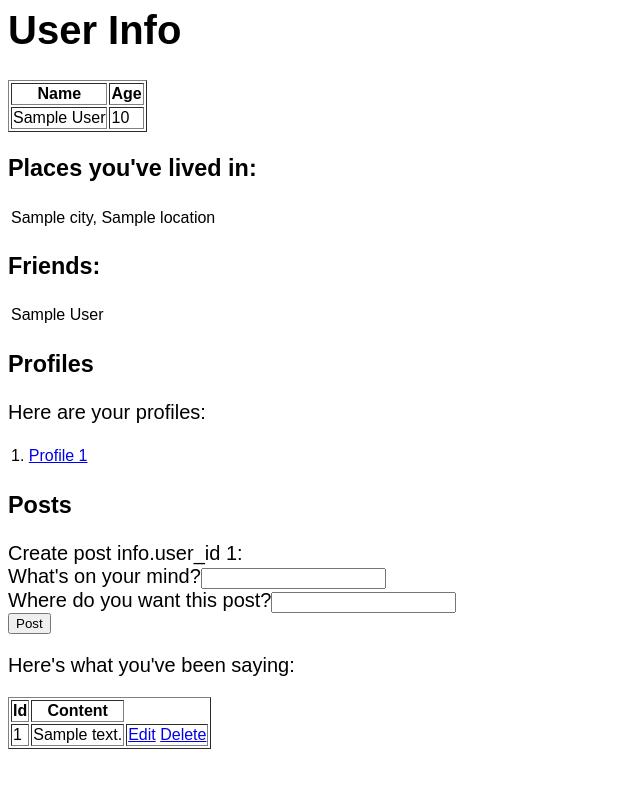
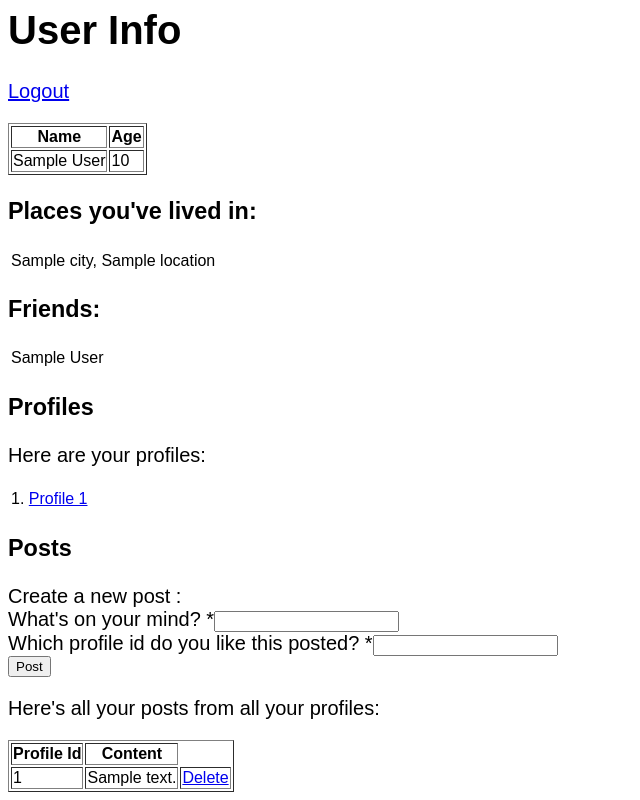
Before and after one commit to eakelly/social-network, a Flask app: template webserver/templates/user_info.html in a window 1280 px wide. Shown: the whole page, without its empty margins (0-640 px from the left). Run offline with Flask 2, Linux system fonts and the light colour scheme; the template is opened without the code that fills it: most values are stand-ins (such as "Sample title", 1, 10 or a date in 2020); parts of the project's set-up code (start-up, migrations or seed data) failed here and were passed over.

Commit message:
Add error messages, redirects, try blocks, star mandatory parameters,… (#9)
* Add error messages, redirects, try blocks, star mandatory parameters, logout link, and remove edit of posts.

* bring back admin page and fix logout link

* update age limit

* add query string to capture posting errors

* handle errors when updating bio with special characters

```diff
--- a/webserver/server.py
+++ b/webserver/server.py
@@ -116,19 +116,35 @@ def login_render():
       userid = request.form['user_id']
       password = request.form['password']
       user = g.conn.execute("SELECT * FROM users WHERE user_id = {} AND password = '{}'".format(userid, password))
-      return redirect("/user_info/{}".format(user.first()[0]))
+      # If admin user, redirect to admin page
+      if userid == '0':
+          return redirect("/admin_page/0")
+      else:
+        return redirect("/user_info/{}".format(user.first()[0]))
+
     except Exception as e:
       print(e)
-      return render_template('index.html', error='User ID or Password is incorrect. Please try again.')
+      return render_template('index.html', error='Login Failed. User ID or Password is incorrect. Please try again.')
 
 
 @app.route('/user_info/<string:id>', methods=["GET", "POST"])
 def user_info(id):
 
+  # Check error in query string when posting a message fails
+  error = ''
+  error_msg = request.args.get('error')
+  if error_msg: error = error_msg
+
   if "POST" == request.method:
-    content = request.form['create_post']
-    profile_id = request.form['profile_id']
-    user = g.conn.execute("INSERT INTO posts(user_id, profile_id, content) VALUES ({}, {}, '{}') RETURNING user_id".format(id, profile_id, content))
+    try:
+        content = request.form['create_post']
+        profile_id = request.form['profile_id']
+        user = g.conn.execute("INSERT INTO posts(user_id, profile_id, content) VALUES ({}, {}, '{}') RETURNING user_id".format(id, profile_id, content))
+    except Exception as e:
+         print(e)
+         error = "Creating a new post failed. Try again"
+         return redirect("/user_info/{}?error={}".format(id,error));
+    return redirect("/user_info/{}".format(id));
 
   user_info_query = application.user_info.fetch_user_info(id)
   user_info = g.conn.execute(user_info_query)
@@ -145,19 +161,25 @@ def user_info(id):
   user_profiles_query = application.user_info.fetch_user_profiles(id)
   user_profiles = g.conn.execute(user_profiles_query)
 
-  return render_template('user_info.html', info=user_info, friends=user_friends, posts=user_posts, locations=user_locations, profiles=user_profiles)
+  return render_template('user_info.html', info=user_info, friends=user_friends, posts=user_posts, locations=user_locations, profiles=user_profiles, error = error)
 
 
 @app.route('/edit_profile/<string:userid>/<string:profileid>', methods=["GET", "POST"])
 def edit_profile(userid, profileid):
   if "POST" == request.method:
-    bio = request.form['bio']
+    try:
+        bio = request.form['bio']
     # edit_profile_query = application.edit_profile.edit_profile_info(userid, profileid, bio)
     # edit_profile = g.conn.execute(edit_profile_query)
-    g.conn.execute("UPDATE profiles SET bio = '{}' WHERE user_id = {} AND profile_id = {}".format(bio, userid, profileid))
+        g.conn.execute("UPDATE profiles SET bio = '{}' WHERE user_id = {} AND profile_id = {}".format(bio, userid, profileid))
     # user = g.conn.execute("INSERT INTO users(first_name, middle_name, last_name, age, password) VALUES ('{}', '{}', '{}', {}, '{}') RETURNING user_id".format(first_name, middle_name, last_name, age, password))
     # return redirect("/user_info/{}/user_profile/{}/{}".format(userid, profileid))
+    except Exception as e:
+        print(e)
+        error = "Error updating profile. Try again!"
+        return render_template('edit_profile.html', user_id=userid, profile_id=profileid, error=error)
     return redirect("/user_info/user_profile/{}/{}".format(userid, profileid))
+
   return render_template('edit_profile.html', user_id=userid, profile_id=profileid)
 
 
@@ -211,7 +233,7 @@ def user_profile(userid, profileid):
 @app.route('/', methods=['GET', 'POST'])
 def index():
     if request.method == 'POST':
-        # try:
+      try:
         first_name = request.form['first_name']
         middle_name = request.form['middle_name']
         last_name = request.form['last_name']
@@ -224,8 +246,11 @@ def index():
         print('user', user)
         return redirect("/user_info/{}".format(user.first()[0]))
 
-        # except Exception as e:
-        #     print(e)
+      except Exception as e:
+           print(e)
+           error = "Error in sign up. Ensure to fill in all the required values and note that you must be 13years or above !"
+           return render_template('index.html', error = error);
+
         #     # g.conn.rollback()
         #     return render_template('index.html', error='Server encountered an error. Please try again later.')
     else:
--- a/webserver/templates/admin_page.html
+++ b/webserver/templates/admin_page.html
@@ -9,7 +9,7 @@
 
 <body>
   <h1>Administrator's Page</h1>
-  <p><a href="/profile">Edit Profile</a> | <a href="/logout">Logout</a></p>
+  <p><a href="/">Logout</a></p>
 <p style="color: red;">{{error}}</p>
 <table border="1">
     <tr>
--- a/webserver/templates/edit_profile.html
+++ b/webserver/templates/edit_profile.html
@@ -9,6 +9,7 @@
 
 
 <body>
+	<p style="color: red;">{{error}}</p>
 	<p><a href={{"/user_info/user_profile/{}/{}".format(user_id,profile_id)}}>Back</a>
 	<form method="POST" action={{"/edit_profile/{}/{}".format(user_id,profile_id)}}>
   <p>Edit your profile:<br />
--- a/webserver/templates/user_info.html
+++ b/webserver/templates/user_info.html
@@ -10,6 +10,7 @@
 <body>
   <h1>User Info</h1>
 <p style="color: red;">{{error}}</p>
+<a href="/">Logout</a></p>
 <table border="1">
     <tr>
         <th>Name</th>
@@ -50,23 +51,23 @@
 </table>
 <h3>Posts</h3>
 <form method="POST" action="">
-    <p>Create post info.user_id {{info.user_id}}:<br />
-      <label for="create_post">What's on your mind?</label><input type="text" value="" name="create_post"><br />
-      <label for="profile_id">Where do you want this post?</label><input type="text" value="" name="profile_id"><br />
+    <p>Create a new post :<br />
+      <label for="create_post">What's on your mind? *</label><input type="text" value="" name="create_post"><br />
+      <label for="profile_id">Which profile id do you like this posted? *</label><input type="text" value="" name="profile_id"><br />
       <input type="submit" value="Post"></p>
   </form>
 
-<p>Here's what you've been saying:</p>
+<p>Here's all your posts from all your profiles:</p>
 <table border="1">
     <tr>
-        <th>Id</th>
+        <th>Profile Id</th>
         <th>Content</th>
     </tr>
     {%for post in posts%}
         <tr>
-		<td>{{post.post_id}}</td>
+		<td>{{post.profile_id}}</td>
 		<td>{{post.content}}</td>
-		<td><a href={{"/edit_post?post_id={}&user_id={}".format(post.post_id,post.user_id)}}>Edit</a> <a href={{"/delete_post?post_id={}&user_id={}".format(post.post_id,post.user_id)}}>Delete</a></td>
+		<td><a href={{"/delete_post?post_id={}&user_id={}".format(post.post_id,post.user_id)}}>Delete</a></td>
         </tr>
     {%endfor%}
 </table>
--- a/webserver/templates/user_profile.html
+++ b/webserver/templates/user_profile.html
@@ -12,7 +12,7 @@
   <h3>Bio</h3>
   {%for p in profile%}
   <p>{{p.bio}}</p>
-   <p><a href={{"/edit_profile/{}/{}".format(p.user_id,p.profile_id)}}>Edit Profile</a> | <a href="/logout">Logout</a></p>
+  <p><a href={{"/user_info/{}".format(p.user_id)}}>Back</a>|<a href={{"/edit_profile/{}/{}".format(p.user_id,p.profile_id)}}>Edit Profile</a> | <a href="/">Logout</a></p>
   {%endfor%}
 <p style="color: red;">{{error}}</p>
 <table border="1">
```
Also changed, not shown: webserver/templates/index.html (+5 -5 lines).
